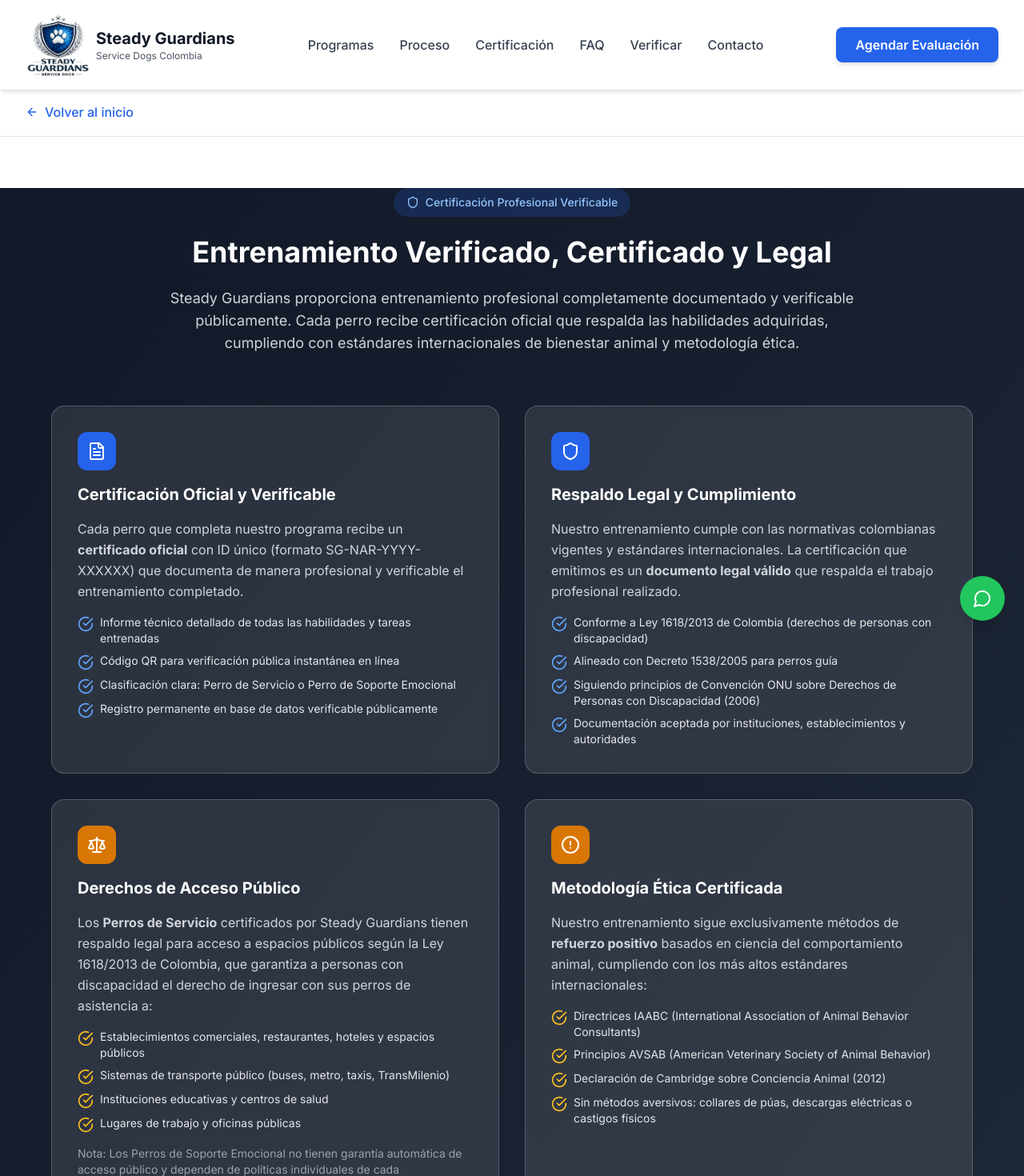
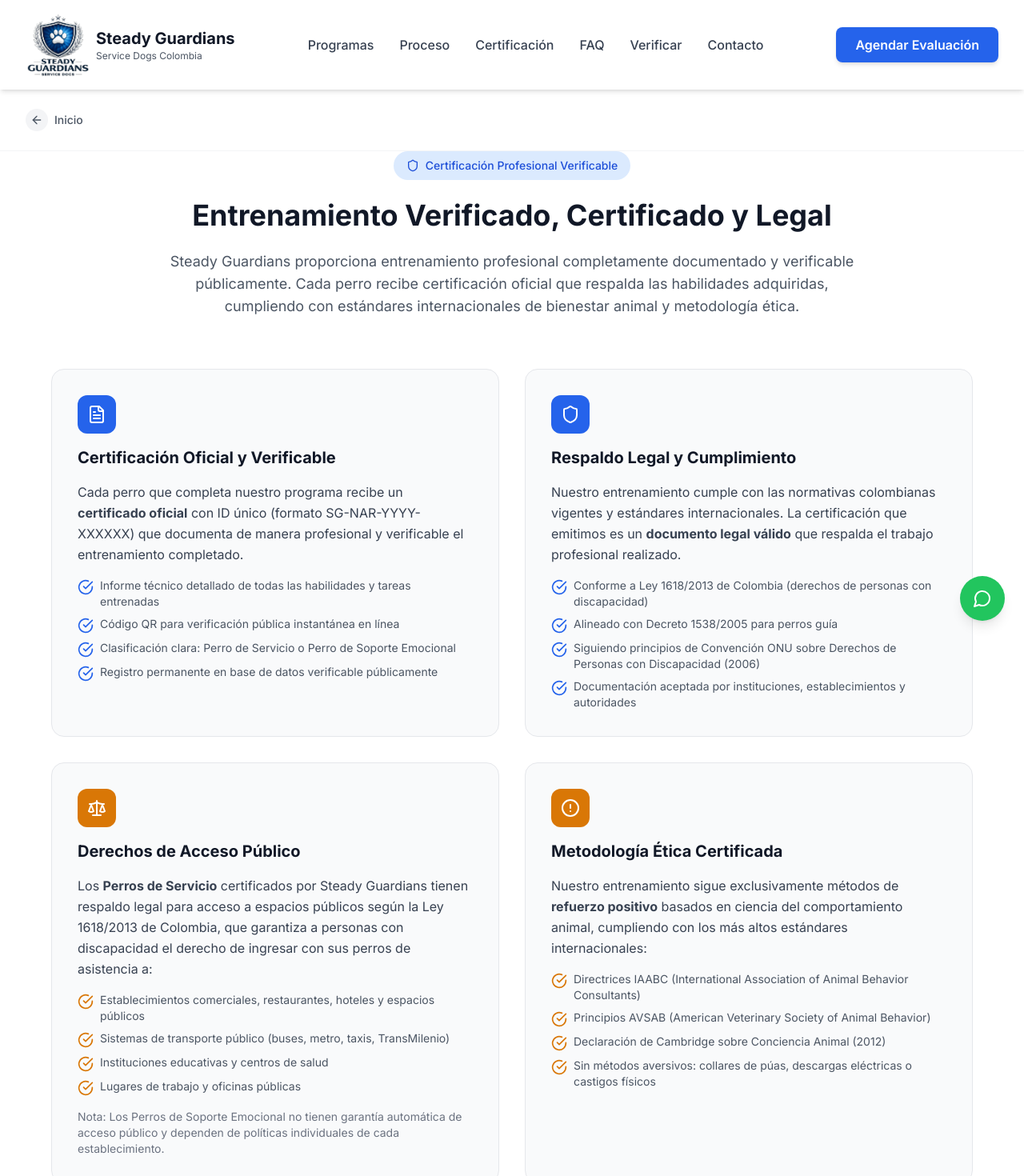
Before and after one commit to DonaGitCode/PG-Pets, a Next.js app: page /certificacion in a window 1280 px wide. Shown: the top 1470 px of the page at 80% size. Built offline with nearby package versions, Linux system fonts and the light colour scheme.

Commit message:
Mejorar diseño: botones estilo Apple, fondo blanco en certificación y espacios antes del footer

```diff
--- a/app/certificacion/page.tsx
+++ b/app/certificacion/page.tsx
@@ -4,22 +4,27 @@ import { ArrowLeft } from 'lucide-react'
 
 export default function CertificacionPage() {
   return (
-    <main className="min-h-screen">
+    <main className="min-h-screen bg-white">
       {/* Breadcrumb */}
-      <div className="bg-white border-b">
-        <div className="container-custom section-padding py-4">
+      <div className="bg-white border-b border-gray-100">
+        <div className="container-custom section-padding py-6">
           <Link
             href="/"
-            className="inline-flex items-center text-primary-600 hover:text-primary-700 font-medium"
+            className="inline-flex items-center gap-2 text-sm font-medium text-gray-600 hover:text-gray-900 transition-colors group"
           >
-            <ArrowLeft className="w-4 h-4 mr-2" />
-            Volver al inicio
+            <div className="w-7 h-7 rounded-full bg-gray-100 group-hover:bg-gray-200 transition-colors flex items-center justify-center">
+              <ArrowLeft className="w-4 h-4" />
+            </div>
+            <span>Inicio</span>
           </Link>
         </div>
       </div>
 
       {/* Content */}
       <ComplianceSection />
+
+      {/* Spacer before footer */}
+      <div className="h-16 md:h-24"></div>
     </main>
   )
 }
--- a/app/faq/page.tsx
+++ b/app/faq/page.tsx
@@ -6,20 +6,25 @@ export default function FAQPage() {
   return (
     <main className="min-h-screen bg-white">
       {/* Breadcrumb */}
-      <div className="bg-gray-50 border-b">
-        <div className="container-custom section-padding py-4">
+      <div className="bg-white border-b border-gray-100">
+        <div className="container-custom section-padding py-6">
           <Link
             href="/"
-            className="inline-flex items-center text-primary-600 hover:text-primary-700 font-medium"
+            className="inline-flex items-center gap-2 text-sm font-medium text-gray-600 hover:text-gray-900 transition-colors group"
           >
-            <ArrowLeft className="w-4 h-4 mr-2" />
-            Volver al inicio
+            <div className="w-7 h-7 rounded-full bg-gray-100 group-hover:bg-gray-200 transition-colors flex items-center justify-center">
+              <ArrowLeft className="w-4 h-4" />
+            </div>
+            <span>Inicio</span>
           </Link>
         </div>
       </div>
 
       {/* Content */}
       <FAQ />
+
+      {/* Spacer before footer */}
+      <div className="h-16 md:h-24"></div>
     </main>
   )
 }
--- a/app/page.tsx
+++ b/app/page.tsx
@@ -13,9 +13,11 @@ export default function Home() {
       <div className="py-8 md:py-16">
         <Programs />
       </div>
-      <div className="py-8 md:py-16 mb-12 md:mb-16">
+      <div className="py-8 md:py-16">
         <Contact />
       </div>
+      {/* Spacer before footer */}
+      <div className="h-16 md:h-24"></div>
     </main>
   )
 }
--- a/app/proceso/page.tsx
+++ b/app/proceso/page.tsx
@@ -4,22 +4,27 @@ import { ArrowLeft } from 'lucide-react'
 
 export default function ProcesoPage() {
   return (
-    <main className="min-h-screen bg-gray-50">
+    <main className="min-h-screen bg-white">
       {/* Breadcrumb */}
-      <div className="bg-white border-b">
-        <div className="container-custom section-padding py-4">
+      <div className="bg-white border-b border-gray-100">
+        <div className="container-custom section-padding py-6">
           <Link
             href="/"
-            className="inline-flex items-center text-primary-600 hover:text-primary-700 font-medium"
+            className="inline-flex items-center gap-2 text-sm font-medium text-gray-600 hover:text-gray-900 transition-colors group"
           >
-            <ArrowLeft className="w-4 h-4 mr-2" />
-            Volver al inicio
+            <div className="w-7 h-7 rounded-full bg-gray-100 group-hover:bg-gray-200 transition-colors flex items-center justify-center">
+              <ArrowLeft className="w-4 h-4" />
+            </div>
+            <span>Inicio</span>
           </Link>
         </div>
       </div>
 
       {/* Content */}
       <Process />
+
+      {/* Spacer before footer */}
+      <div className="h-16 md:h-24"></div>
     </main>
   )
 }
--- a/components/home/ComplianceSection.tsx
+++ b/components/home/ComplianceSection.tsx
@@ -2,18 +2,18 @@ import { Shield, AlertCircle, FileText, Scale, CheckCircle } from 'lucide-react'
 
 export default function ComplianceSection() {
   return (
-    <section id="cumplimiento" className="section-padding bg-gradient-to-br from-gray-900 to-gray-800 text-white my-12 md:my-16">
+    <section id="cumplimiento" className="section-padding bg-white">
       <div className="container-custom">
         {/* Header */}
         <div className="text-center max-w-4xl mx-auto mb-16">
-          <div className="inline-flex items-center space-x-2 bg-primary-600/20 text-primary-300 px-4 py-2 rounded-full text-sm font-medium mb-6">
+          <div className="inline-flex items-center space-x-2 bg-primary-100 text-primary-700 px-4 py-2 rounded-full text-sm font-medium mb-6">
             <Shield className="w-4 h-4" />
             <span>Certificación Profesional Verificable</span>
           </div>
-          <h2 className="text-3xl md:text-4xl font-bold mb-6">
+          <h2 className="text-3xl md:text-4xl font-bold text-gray-900 mb-6">
             Entrenamiento Verificado, Certificado y Legal
           </h2>
-          <p className="text-lg text-gray-300 mb-4">
+          <p className="text-lg text-gray-600 mb-4">
             Steady Guardians proporciona entrenamiento profesional completamente documentado y verificable públicamente.
             Cada perro recibe certificación oficial que respalda las habilidades adquiridas, cumpliendo con
             estándares internacionales de bienestar animal y metodología ética.
@@ -23,146 +23,146 @@ export default function ComplianceSection() {
         {/* Content Grid */}
         <div className="grid grid-cols-1 md:grid-cols-2 gap-8 mb-12">
           {/* Card 1 */}
-          <div className="bg-white/10 backdrop-blur-sm rounded-2xl p-8 border border-white/20">
+          <div className="bg-gray-50 rounded-2xl p-8 border border-gray-200 hover:border-primary-300 transition-colors">
             <div className="w-12 h-12 bg-primary-600 rounded-xl flex items-center justify-center mb-4">
               <FileText className="w-6 h-6 text-white" />
             </div>
-            <h3 className="text-xl font-bold mb-4">Certificación Oficial y Verificable</h3>
-            <p className="text-gray-300 leading-relaxed mb-4">
+            <h3 className="text-xl font-bold text-gray-900 mb-4">Certificación Oficial y Verificable</h3>
+            <p className="text-gray-700 leading-relaxed mb-4">
               Cada perro que completa nuestro programa recibe un <strong>certificado oficial</strong> con ID único
               (formato SG-NAR-YYYY-XXXXXX) que documenta de manera profesional y verificable el entrenamiento completado.
             </p>
             <div className="space-y-2">
               <div className="flex items-start">
-                <CheckCircle className="w-5 h-5 text-primary-400 mr-2 mt-0.5 flex-shrink-0" />
-                <span className="text-sm text-gray-200">Informe técnico detallado de todas las habilidades y tareas entrenadas</span>
+                <CheckCircle className="w-5 h-5 text-primary-600 mr-2 mt-0.5 flex-shrink-0" />
+                <span className="text-sm text-gray-600">Informe técnico detallado de todas las habilidades y tareas entrenadas</span>
               </div>
               <div className="flex items-start">
-                <CheckCircle className="w-5 h-5 text-primary-400 mr-2 mt-0.5 flex-shrink-0" />
-                <span className="text-sm text-gray-200">Código QR para verificación pública instantánea en línea</span>
+                <CheckCircle className="w-5 h-5 text-primary-600 mr-2 mt-0.5 flex-shrink-0" />
+                <span className="text-sm text-gray-600">Código QR para verificación pública instantánea en línea</span>
               </div>
               <div className="flex items-start">
-                <CheckCircle className="w-5 h-5 text-primary-400 mr-2 mt-0.5 flex-shrink-0" />
-                <span className="text-sm text-gray-200">Clasificación clara: Perro de Servicio o Perro de Soporte Emocional</span>
+                <CheckCircle className="w-5 h-5 text-primary-600 mr-2 mt-0.5 flex-shrink-0" />
+                <span className="text-sm text-gray-600">Clasificación clara: Perro de Servicio o Perro de Soporte Emocional</span>
               </div>
               <div className="flex items-start">
-                <CheckCircle className="w-5 h-5 text-primary-400 mr-2 mt-0.5 flex-shrink-0" />
-                <span className="text-sm text-gray-200">Registro permanente en base de datos verificable públicamente</span>
+                <CheckCircle className="w-5 h-5 text-primary-600 mr-2 mt-0.5 flex-shrink-0" />
+                <span className="text-sm text-gray-600">Registro permanente en base de datos verificable públicamente</span>
               </div>
             </div>
           </div>
 
           {/* Card 2 */}
-          <div className="bg-white/10 backdrop-blur-sm rounded-2xl p-8 border border-white/20">
+          <div className="bg-gray-50 rounded-2xl p-8 border border-gray-200 hover:border-primary-300 transition-colors">
             <div className="w-12 h-12 bg-primary-600 rounded-xl flex items-center justify-center mb-4">
               <Shield className="w-6 h-6 text-white" />
             </div>
-            <h3 className="text-xl font-bold mb-4">Respaldo Legal y Cumplimiento</h3>
-            <p className="text-gray-300 leading-relaxed mb-4">
+            <h3 className="text-xl font-bold text-gray-900 mb-4">Respaldo Legal y Cumplimiento</h3>
+            <p className="text-gray-700 leading-relaxed mb-4">
               Nuestro entrenamiento cumple con las normativas colombianas vigentes y estándares internacionales.
               La certificación que emitimos es un <strong>documento legal válido</strong> que respalda el trabajo
               profesional realizado.
             </p>
             <div className="space-y-2">
               <div className="flex items-start">
-                <CheckCircle className="w-5 h-5 text-primary-400 mr-2 mt-0.5 flex-shrink-0" />
-                <span className="text-sm text-gray-200">Conforme a Ley 1618/2013 de Colombia (derechos de personas con discapacidad)</span>
+                <CheckCircle className="w-5 h-5 text-primary-600 mr-2 mt-0.5 flex-shrink-0" />
+                <span className="text-sm text-gray-600">Conforme a Ley 1618/2013 de Colombia (derechos de personas con discapacidad)</span>
               </div>
               <div className="flex items-start">
-                <CheckCircle className="w-5 h-5 text-primary-400 mr-2 mt-0.5 flex-shrink-0" />
-                <span className="text-sm text-gray-200">Alineado con Decreto 1538/2005 para perros guía</span>
+                <CheckCircle className="w-5 h-5 text-primary-600 mr-2 mt-0.5 flex-shrink-0" />
+                <span className="text-sm text-gray-600">Alineado con Decreto 1538/2005 para perros guía</span>
               </div>
               <div className="flex items-start">
-                <CheckCircle className="w-5 h-5 text-primary-400 mr-2 mt-0.5 flex-shrink-0" />
-                <span className="text-sm text-gray-200">Siguiendo principios de Convención ONU sobre Derechos de Personas con Discapacidad (2006)</span>
+                <CheckCircle className="w-5 h-5 text-primary-600 mr-2 mt-0.5 flex-shrink-0" />
+                <span className="text-sm text-gray-600">Siguiendo principios de Convención ONU sobre Derechos de Personas con Discapacidad (2006)</span>
               </div>
               <div className="flex items-start">
-                <CheckCircle className="w-5 h-5 text-primary-400 mr-2 mt-0.5 flex-shrink-0" />
-                <span className="text-sm text-gray-200">Documentación aceptada por instituciones, establecimientos y autoridades</span>
+                <CheckCircle className="w-5 h-5 text-primary-600 mr-2 mt-0.5 flex-shrink-0" />
+                <span className="text-sm text-gray-600">Documentación aceptada por instituciones, establecimientos y autoridades</span>
               </div>
             </div>
           </div>
 
           {/* Card 3 */}
-          <div className="bg-white/10 backdrop-blur-sm rounded-2xl p-8 border border-white/20">
+          <div className="bg-gray-50 rounded-2xl p-8 border border-gray-200 hover:border-accent-300 transition-colors">
             <div className="w-12 h-12 bg-accent-600 rounded-xl flex items-center justify-center mb-4">
               <Scale className="w-6 h-6 text-white" />
             </div>
-            <h3 className="text-xl font-bold mb-4">Derechos de Acceso Público</h3>
-            <p className="text-gray-300 leading-relaxed mb-4">
+            <h3 className="text-xl font-bold text-gray-900 mb-4">Derechos de Acceso Público</h3>
+            <p className="text-gray-700 leading-relaxed mb-4">
               Los <strong>Perros de Servicio</strong> certificados por Steady Guardians tienen respaldo legal
               para acceso a espacios públicos según la Ley 1618/2013 de Colombia, que garantiza a personas con
               discapacidad el derecho de ingresar con sus perros de asistencia a:
             </p>
             <div className="space-y-2">
               <div className="flex items-start">
-                <CheckCircle className="w-5 h-5 text-accent-400 mr-2 mt-0.5 flex-shrink-0" />
-                <span className="text-sm text-gray-200">Establecimientos comerciales, restaurantes, hoteles y espacios públicos</span>
+                <CheckCircle className="w-5 h-5 text-accent-600 mr-2 mt-0.5 flex-shrink-0" />
+                <span className="text-sm text-gray-600">Establecimientos comerciales, restaurantes, hoteles y espacios públicos</span>
               </div>
               <div className="flex items-start">
-                <CheckCircle className="w-5 h-5 text-accent-400 mr-2 mt-0.5 flex-shrink-0" />
-                <span className="text-sm text-gray-200">Sistemas de transporte público (buses, metro, taxis, TransMilenio)</span>
+                <CheckCircle className="w-5 h-5 text-accent-600 mr-2 mt-0.5 flex-shrink-0" />
+                <span className="text-sm text-gray-600">Sistemas de transporte público (buses, metro, taxis, TransMilenio)</span>
               </div>
               <div className="flex items-start">
-                <CheckCircle className="w-5 h-5 text-accent-400 mr-2 mt-0.5 flex-shrink-0" />
-                <span className="text-sm text-gray-200">Instituciones educativas y centros de salud</span>
+                <CheckCircle className="w-5 h-5 text-accent-600 mr-2 mt-0.5 flex-shrink-0" />
+                <span className="text-sm text-gray-600">Instituciones educativas y centros de salud</span>
               </div>
               <div className="flex items-start">
-                <CheckCircle className="w-5 h-5 text-accent-400 mr-2 mt-0.5 flex-shrink-0" />
-                <span className="text-sm text-gray-200">Lugares de trabajo y oficinas públicas</span>
+                <CheckCircle className="w-5 h-5 text-accent-600 mr-2 mt-0.5 flex-shrink-0" />
+                <span className="text-sm text-gray-600">Lugares de trabajo y oficinas públicas</span>
               </div>
             </div>
-            <p className="text-sm text-gray-400 mt-4">
+            <p className="text-sm text-gray-500 mt-4">
               Nota: Los Perros de Soporte Emocional no tienen garantía automática de acceso público y dependen
               de políticas individuales de cada establecimiento.
             </p>
           </div>
 
           {/* Card 4 */}
-          <div className="bg-white/10 backdrop-blur-sm rounded-2xl p-8 border border-white/20">
+          <div className="bg-gray-50 rounded-2xl p-8 border border-gray-200 hover:border-accent-300 transition-colors">
             <div className="w-12 h-12 bg-accent-600 rounded-xl flex items-center justify-center mb-4">
               <AlertCircle className="w-6 h-6 text-white" />
             </div>
-            <h3 className="text-xl font-bold mb-4">Metodología Ética Certificada</h3>
-            <p className="text-gray-300 leading-relaxed mb-4">
+            <h3 className="text-xl font-bold text-gray-900 mb-4">Metodología Ética Certificada</h3>
+            <p className="text-gray-700 leading-relaxed mb-4">
               Nuestro entrenamiento sigue exclusivamente métodos de <strong>refuerzo positivo</strong> basados
               en ciencia del comportamiento animal, cumpliendo con los más altos estándares internacionales:
             </p>
             <div className="space-y-2">
               <div className="flex items-start">
-                <CheckCircle className="w-5 h-5 text-accent-400 mr-2 mt-0.5 flex-shrink-0" />
-                <span className="text-sm text-gray-200">Directrices IAABC (International Association of Animal Behavior Consultants)</span>
+                <CheckCircle className="w-5 h-5 text-accent-600 mr-2 mt-0.5 flex-shrink-0" />
+                <span className="text-sm text-gray-600">Directrices IAABC (International Association of Animal Behavior Consultants)</span>
               </div>
               <div className="flex items-start">
-                <CheckCircle className="w-5 h-5 text-accent-400 mr-2 mt-0.5 flex-shrink-0" />
-                <span className="text-sm text-gray-200">Principios AVSAB (American Veterinary Society of Animal Behavior)</span>
+                <CheckCircle className="w-5 h-5 text-accent-600 mr-2 mt-0.5 flex-shrink-0" />
+                <span className="text-sm text-gray-600">Principios AVSAB (American Veterinary Society of Animal Behavior)</span>
               </div>
               <div className="flex items-start">
-                <CheckCircle className="w-5 h-5 text-accent-400 mr-2 mt-0.5 flex-shrink-0" />
-                <span className="text-sm text-gray-200">Declaración de Cambridge sobre Conciencia Animal (2012)</span>
+                <CheckCircle className="w-5 h-5 text-accent-600 mr-2 mt-0.5 flex-shrink-0" />
+                <span className="text-sm text-gray-600">Declaración de Cambridge sobre Conciencia Animal (2012)</span>
               </div>
               <div className="flex items-start">
-                <CheckCircle className="w-5 h-5 text-accent-400 mr-2 mt-0.5 flex-shrink-0" />
-                <span className="text-sm text-gray-200">Sin métodos aversivos: collares de púas, descargas eléctricas o castigos físicos</span>
+                <CheckCircle className="w-5 h-5 text-accent-600 mr-2 mt-0.5 flex-shrink-0" />
+                <span className="text-sm text-gray-600">Sin métodos aversivos: collares de púas, descargas eléctricas o castigos físicos</span>
               </div>
             </div>
           </div>
         </div>
 
         {/* Verification Box */}
-        <div className="bg-primary-600/20 border border-primary-500/50 rounded-2xl p-8 mb-8">
+        <div className="bg-primary-50 border border-primary-200 rounded-2xl p-8 mb-8">
           <div className="flex flex-col md:flex-row items-start md:items-center space-y-4 md:space-y-0 md:space-x-4">
-            <div className="w-12 h-12 bg-primary-500 rounded-full flex items-center justify-center flex-shrink-0">
+            <div className="w-12 h-12 bg-primary-600 rounded-full flex items-center justify-center flex-shrink-0">
               <Shield className="w-6 h-6 text-white" />
             </div>
             <div className="flex-1">
-              <h4 className="text-xl font-bold mb-3">Sistema de Verificación Pública</h4>
-              <p className="text-gray-200 leading-relaxed mb-3">
+              <h4 className="text-xl font-bold text-gray-900 mb-3">Sistema de Verificación Pública</h4>
+              <p className="text-gray-700 leading-relaxed mb-3">
                 Cualquier persona puede verificar la autenticidad de un certificado Steady Guardians en línea.
                 Simplemente visite <strong>steadyguardians.com/verify</strong> e ingrese el ID del perro o
                 escanee el código QR del certificado.
               </p>
-              <p className="text-sm text-gray-300">
+              <p className="text-sm text-gray-600">
                 El sistema mostrará: clasificación (Servicio/Soporte Emocional), programa completado,
                 fecha de certificación, estado de vigencia y validación oficial. La información es pública
                 y transparente, sin incluir datos personales del tutor.
@@ -172,9 +172,9 @@ export default function ComplianceSection() {
         </div>
 
         {/* Disclaimer */}
-        <div className="bg-white/5 border border-white/10 rounded-2xl p-6">
-          <p className="text-gray-300 text-sm leading-relaxed text-center">
-            <strong>Compromiso de transparencia:</strong> Steady Guardians emite certificados profesionales que
+        <div className="bg-gray-50 border border-gray-200 rounded-2xl p-6">
+          <p className="text-gray-600 text-sm leading-relaxed text-center">
+            <strong className="text-gray-900">Compromiso de transparencia:</strong> Steady Guardians emite certificados profesionales que
             documentan el entrenamiento completado de manera legal y verificable. Nuestra certificación es un
             documento válido que respalda las habilidades entrenadas y cumple con normativas vigentes.
             Diferenciamos claramente entre Perros de Servicio (con derechos de acceso legal según Ley 1618/2013)
```
